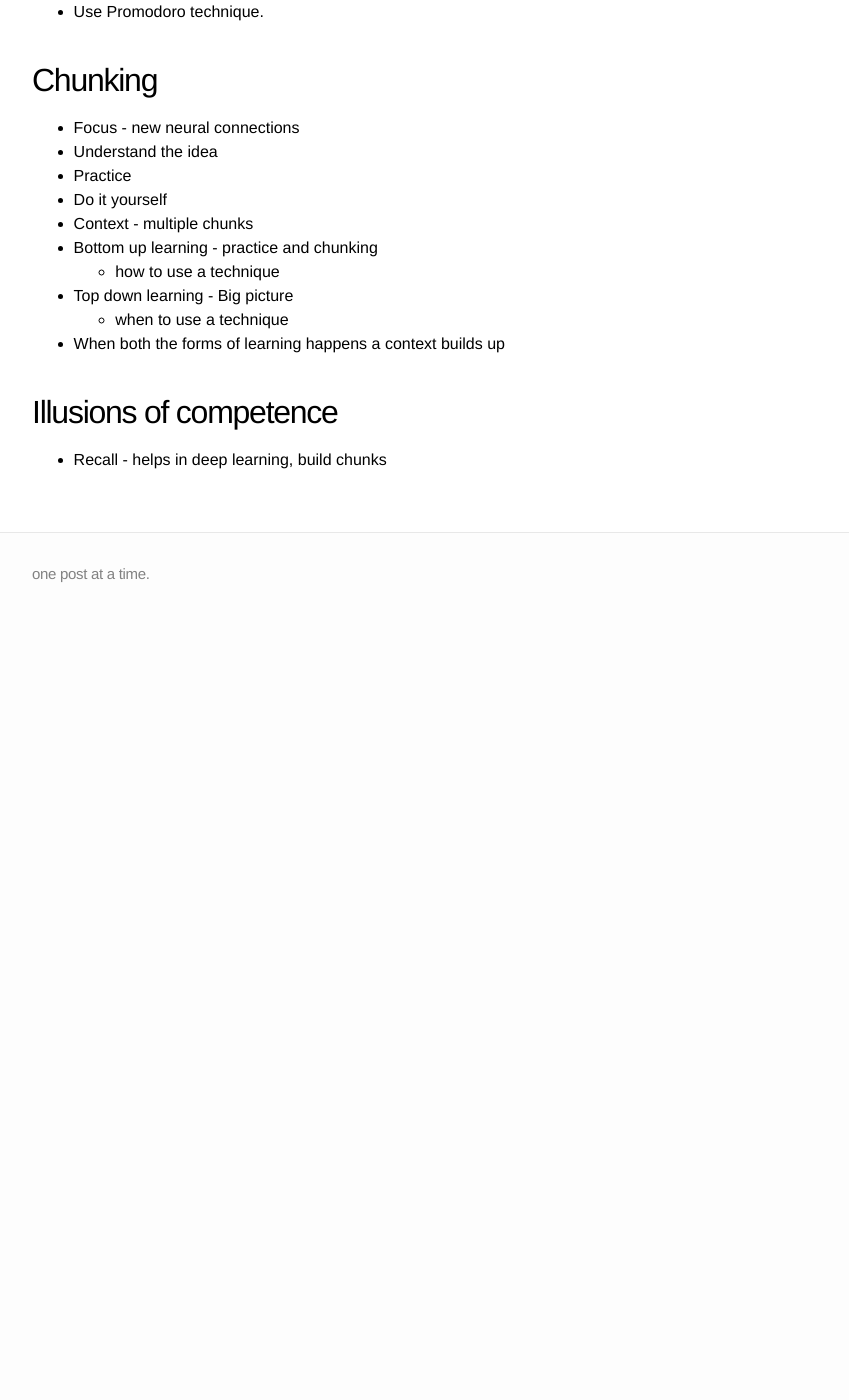
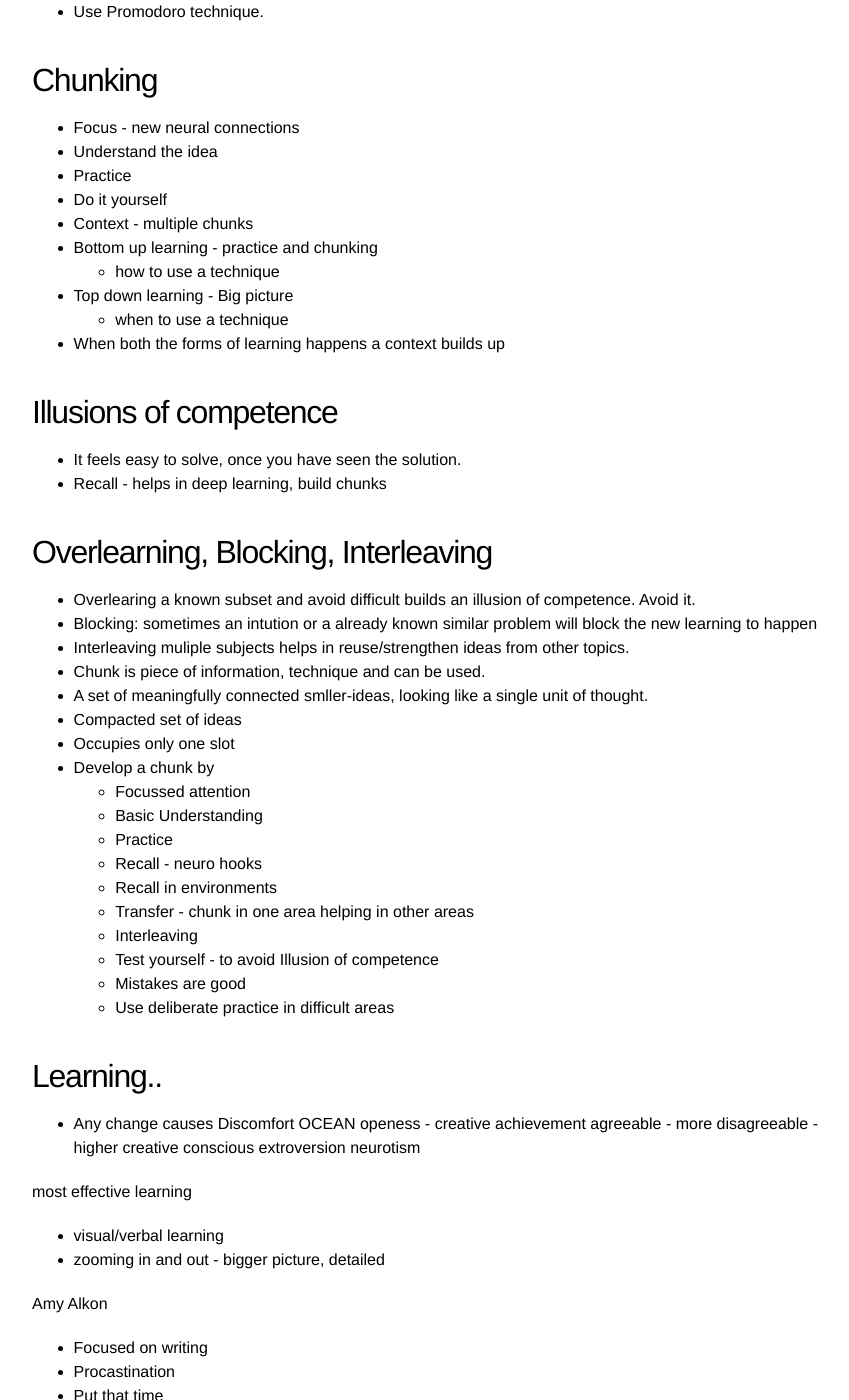
Before and after one commit to kscraja/kscraja.github.io, a Jekyll site: the page built from _posts/2014-08-08-learning-to-learn.md, in a window 1280 px wide and 1400 px high, scrolled down 1404 px. Shown: the whole window, without its empty margins (208-1057 px from the left). Built offline with Jekyll 4.4.1, drawn with Linux system fonts in a browser that asks for light colours; before the commit the page ends 2034 px from its top, so only the background shows below that; some of the changed text lies outside the part shown.

Commit message:
Some notes on learning to learn

```diff
--- a/_posts/2014-08-08-learning-to-learn.md
+++ b/_posts/2014-08-08-learning-to-learn.md
@@ -79,4 +79,109 @@ category: general
 
 ## Illusions of competence
 
+* It feels easy to solve, once you have seen the solution.
 * Recall - helps in deep learning, build chunks
+
+## Overlearning, Blocking, Interleaving
+
+* Overlearing a known subset and avoid difficult builds an illusion of competence. Avoid it.
+* Blocking: sometimes an intution or a already known similar problem will block the new learning to happen
+* Interleaving muliple subjects helps in reuse/strengthen ideas from other topics.
+
+*  Chunk is piece of information, technique and can be used.
+* A set of meaningfully connected smller-ideas, looking like a single unit of thought.
+* Compacted set of ideas
+* Occupies only one slot
+* Develop a chunk by
+    * Focussed attention
+    * Basic Understanding
+    * Practice
+    * Recall - neuro hooks
+    * Recall in environments
+    * Transfer - chunk in one area helping in other areas
+    * Interleaving
+    * Test yourself - to avoid Illusion of competence
+    * Mistakes are good
+    * Use deliberate practice in difficult areas
+
+## Learning..
+
+* Any change causes Discomfort
+OCEAN
+openess - creative achievement
+agreeable - more disagreeable - higher creative
+conscious
+extroversion
+neurotism
+
+most effective learning
+* visual/verbal learning
+* zooming in and out - bigger picture, detailed
+
+Amy Alkon
+
+* Focused on writing
+* Procastination
+* Put that time
+* Key points in book
+
+## Procrastination and memory
+
+### Habits - to save energy
+
+Habits are display of neurological pathways set.
+
+1. The Cue - to become a zombie
+1. The routine - the habitual response mode
+1. The reward - immediate feeling of pleasure
+    - finding ways to reward
+1. The belief -
+
+
+To change a habit..change parts of it.
+
+Tools to reframe things
+Focusing on ‘Process’ instead of ‘Product’
+Product triggers the pain.
+Process - small chunks of work.
+
+Zombies find it easy to follow Process
+
+### Harnessing your zombies to help you.
+
+Change the Reaction to the cue
+The Cue: to procastination mode
+    * location
+    * time
+    * how you feel
+    * reactions
+
+The routine:
+    * move to less painful
+    * plan - practical
+    * pomodoro technique
+
+The reward:
+    * sense of satisfaction
+    * make the reward so that..brain starts wanting it.
+
+The belief:
+    * believe that it is possible
+    * develop with new community
+
+### Juggling life and learning
+
+* Weekly list of key tasks
+* Daily ‘to do’ list - before you go to sleep
+* The zombie likes them
+* Plan your quitting time.
+
+## How to become better learner
+
+* Physical exercises - new neuron survive
+* Practice - when prepared
+* Learning, Planning, Language - Humans
+
+## Unlocking potential
+
+*
```
